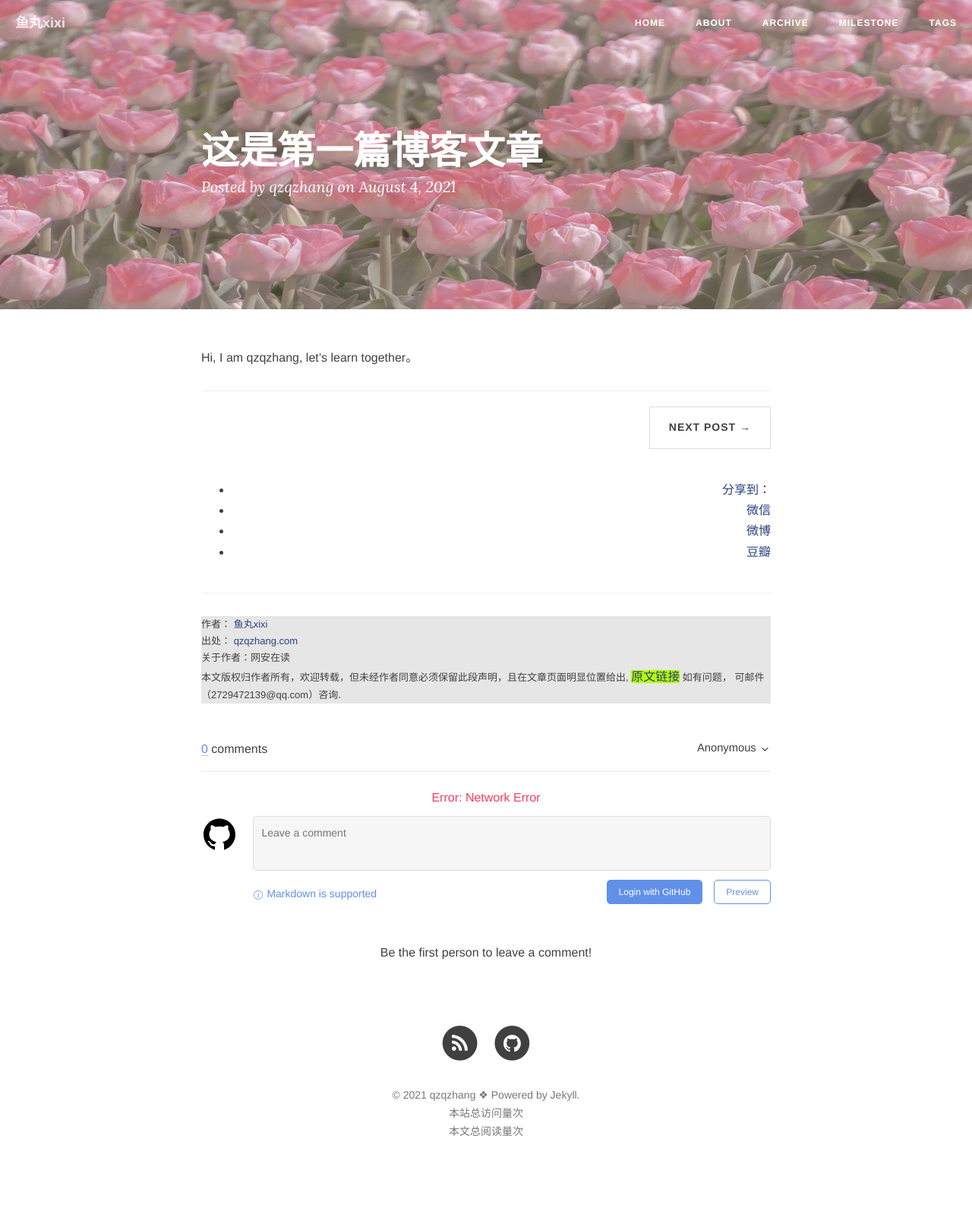
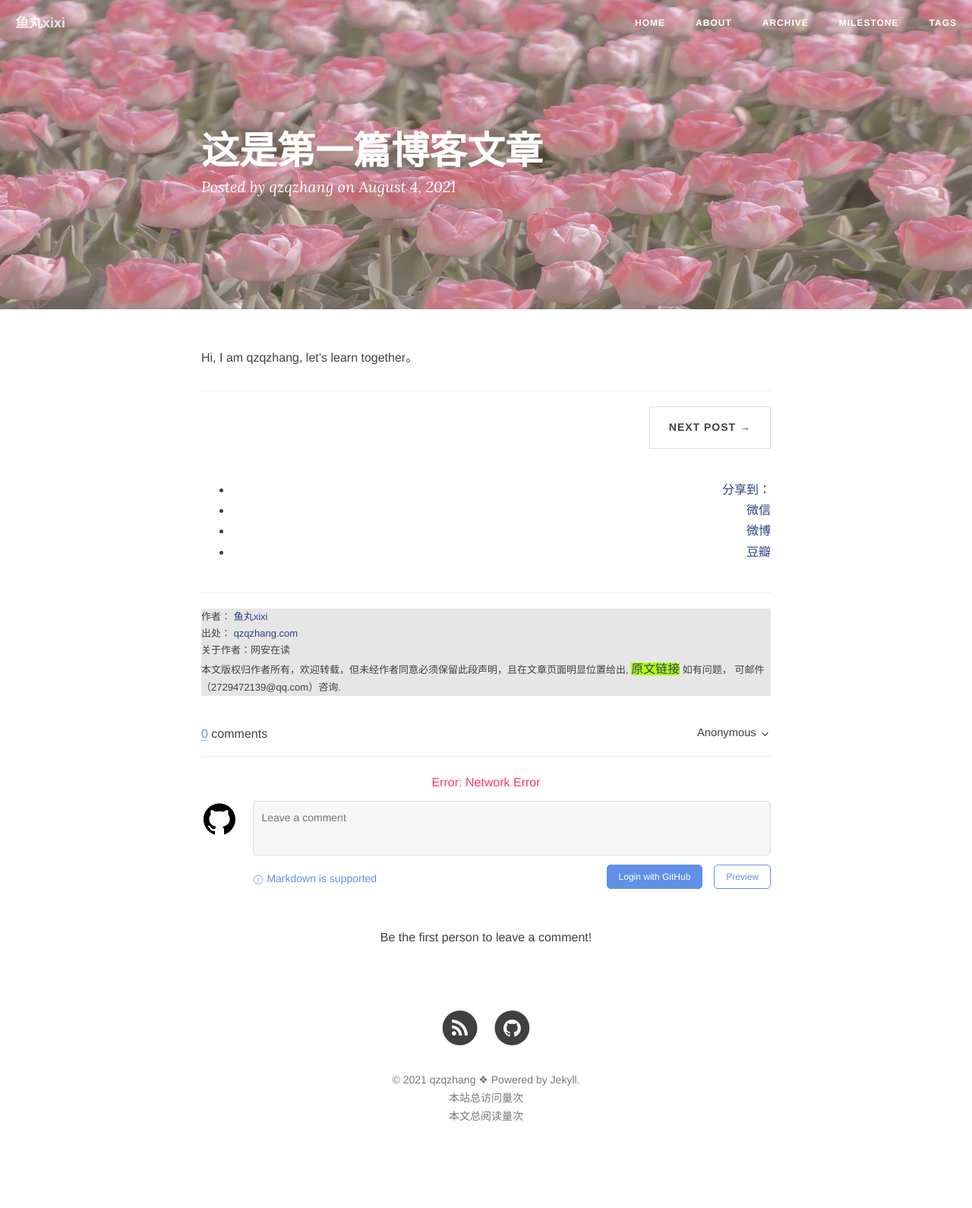
Before and after one commit to zzq-zq/zzq-zq.github.io, a Jekyll site: the page built from _posts/2021-08-03-hello.md, in a window 1280 px wide. Shown: the whole page at 76% size. Built offline with Jekyll 4.4.1, drawn with Linux system fonts in a browser that asks for light colours; nearby versions of some CDN libraries; comment, search, counter and statistics services are not loaded.

Commit message:
Update post.html

```diff
--- a/_layouts/post.html
+++ b/_layouts/post.html
@@ -96,7 +96,6 @@ layout: default
 
 <!-- 版权保护 -->
 <div style="background:#e6e6e6; color:#0; font-size:small;">
-    <p class="round1">
     作者： <a href="https://qzqzhang.com/">鱼丸xixi</a><br/>
     出处： <a href="https://qzqzhang.com/">qzqzhang.com</a><br/>
     关于作者：网安在读<br/>
@@ -104,7 +103,6 @@ layout: default
              <a href="#" onclick="Curgo()" style="background:#b6ff00; color:#0; font-size:medium;">原文链接</a>
              如有问题， 可邮件（2729472139@qq.com）咨询.
     <br/>
-        </p>
     <script type="text/javascript">
      function    Curgo()
      {
```
